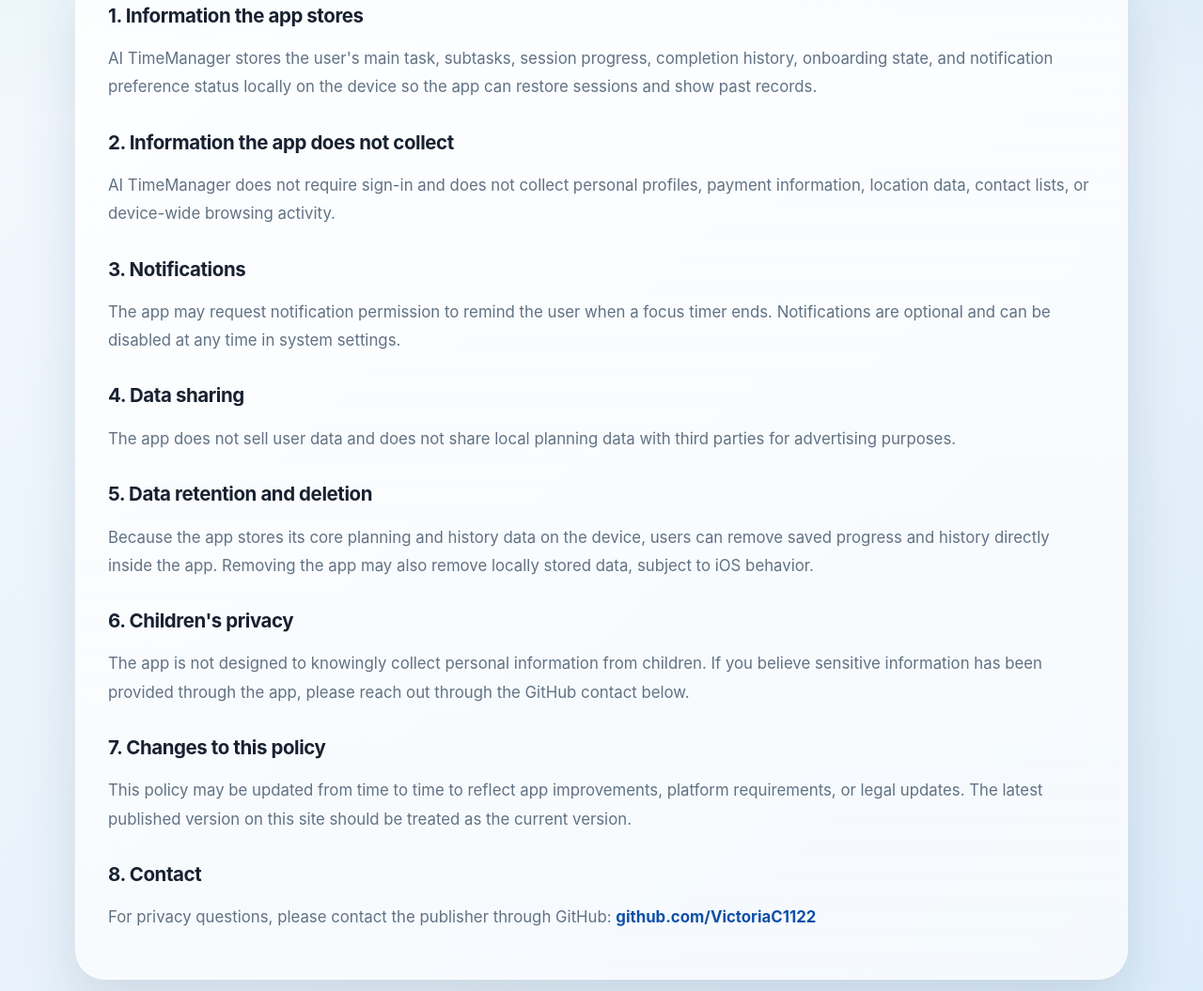
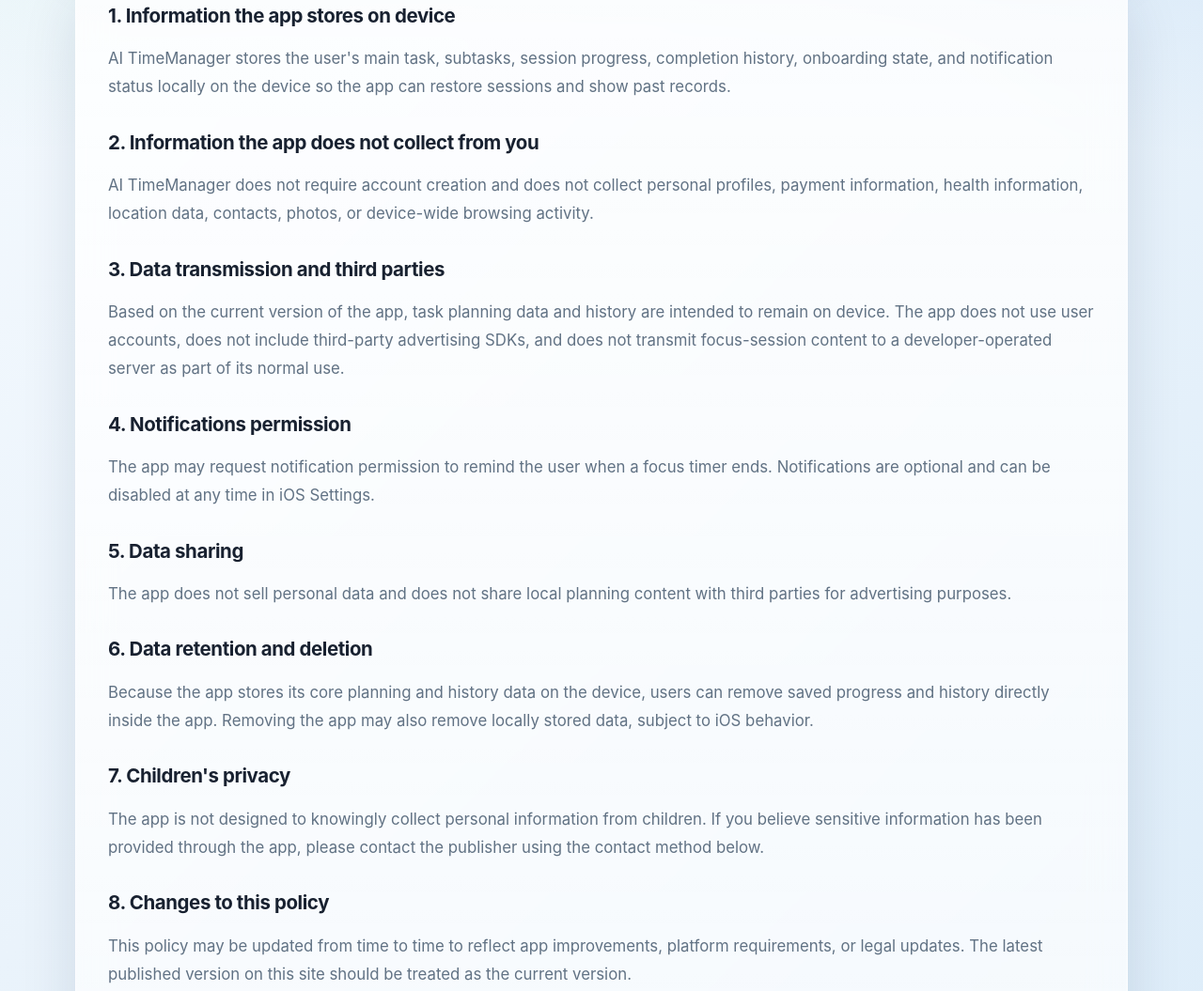
Before and after one commit to VictoriaC1122/ai-time-manager-site, a plain HTML site: page privacy.html in a window 1280 px wide. Shown: the part 449-1504 px from the top of the page at 94% size. Drawn offline with Linux system fonts and the light colour scheme.

Commit message:
Refine policy pages for App Store review readiness

```diff
--- a/privacy.html
+++ b/privacy.html
@@ -35,48 +35,55 @@
       </section>
 
       <section class="policy-card">
-        <h2>1. Information the app stores</h2>
+        <h2>1. Information the app stores on device</h2>
         <p>
           AI TimeManager stores the user's main task, subtasks, session progress, completion history, onboarding state,
-          and notification preference status locally on the device so the app can restore sessions and show past records.
+          and notification status locally on the device so the app can restore sessions and show past records.
         </p>
 
-        <h2>2. Information the app does not collect</h2>
+        <h2>2. Information the app does not collect from you</h2>
         <p>
-          AI TimeManager does not require sign-in and does not collect personal profiles, payment information,
-          location data, contact lists, or device-wide browsing activity.
+          AI TimeManager does not require account creation and does not collect personal profiles, payment information,
+          health information, location data, contacts, photos, or device-wide browsing activity.
         </p>
 
-        <h2>3. Notifications</h2>
+        <h2>3. Data transmission and third parties</h2>
+        <p>
+          Based on the current version of the app, task planning data and history are intended to remain on device.
+          The app does not use user accounts, does not include third-party advertising SDKs, and does not transmit focus-session content
+          to a developer-operated server as part of its normal use.
+        </p>
+
+        <h2>4. Notifications permission</h2>
         <p>
           The app may request notification permission to remind the user when a focus timer ends.
-          Notifications are optional and can be disabled at any time in system settings.
+          Notifications are optional and can be disabled at any time in iOS Settings.
         </p>
 
-        <h2>4. Data sharing</h2>
+        <h2>5. Data sharing</h2>
         <p>
-          The app does not sell user data and does not share local planning data with third parties for advertising purposes.
+          The app does not sell personal data and does not share local planning content with third parties for advertising purposes.
         </p>
 
-        <h2>5. Data retention and deletion</h2>
+        <h2>6. Data retention and deletion</h2>
         <p>
           Because the app stores its core planning and history data on the device, users can remove saved progress
           and history directly inside the app. Removing the app may also remove locally stored data, subject to iOS behavior.
         </p>
 
-        <h2>6. Children's privacy</h2>
+        <h2>7. Children's privacy</h2>
         <p>
           The app is not designed to knowingly collect personal information from children.
-          If you believe sensitive information has been provided through the app, please reach out through the GitHub contact below.
+          If you believe sensitive information has been provided through the app, please contact the publisher using the contact method below.
         </p>
 
-        <h2>7. Changes to this policy</h2>
+        <h2>8. Changes to this policy</h2>
         <p>
           This policy may be updated from time to time to reflect app improvements, platform requirements, or legal updates.
           The latest published version on this site should be treated as the current version.
         </p>
 
-        <h2>8. Contact</h2>
+        <h2>9. Contact</h2>
         <p>
           For privacy questions, please contact the publisher through GitHub:
           <a href="https://github.com/VictoriaC1122">github.com/VictoriaC1122</a>
```
Also changed, not shown: copyright.html (+6 -0 lines).
